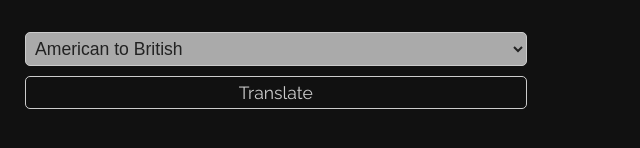
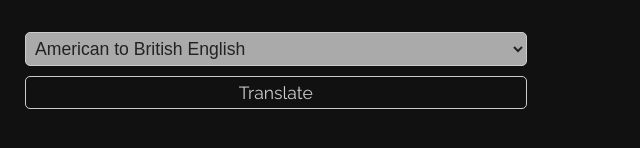
Before and after one commit to tyknkd/fcc-development-projects, a website: page uk-us-english-translator/views/index.html in a window 1280 px wide. Shown: the part 326-474 px from the top of the page, 0-640 px from the left. Drawn offline with Linux system fonts and the light colour scheme.

Commit message:
feat improve text for clarity

```diff
--- a/uk-us-english-translator/views/index.html
+++ b/uk-us-english-translator/views/index.html
@@ -27,8 +27,8 @@
         ></textarea>
         <br />
         <select id="locale-select">
-          <option value="american-to-british">American to British</option>
-          <option value="british-to-american">British to American</option>
+          <option value="american-to-british">American to British English</option>
+          <option value="british-to-american">British to American English</option>
         </select>
         <input type="button" value="Translate" id="translate-btn"/>
       </div>
```
